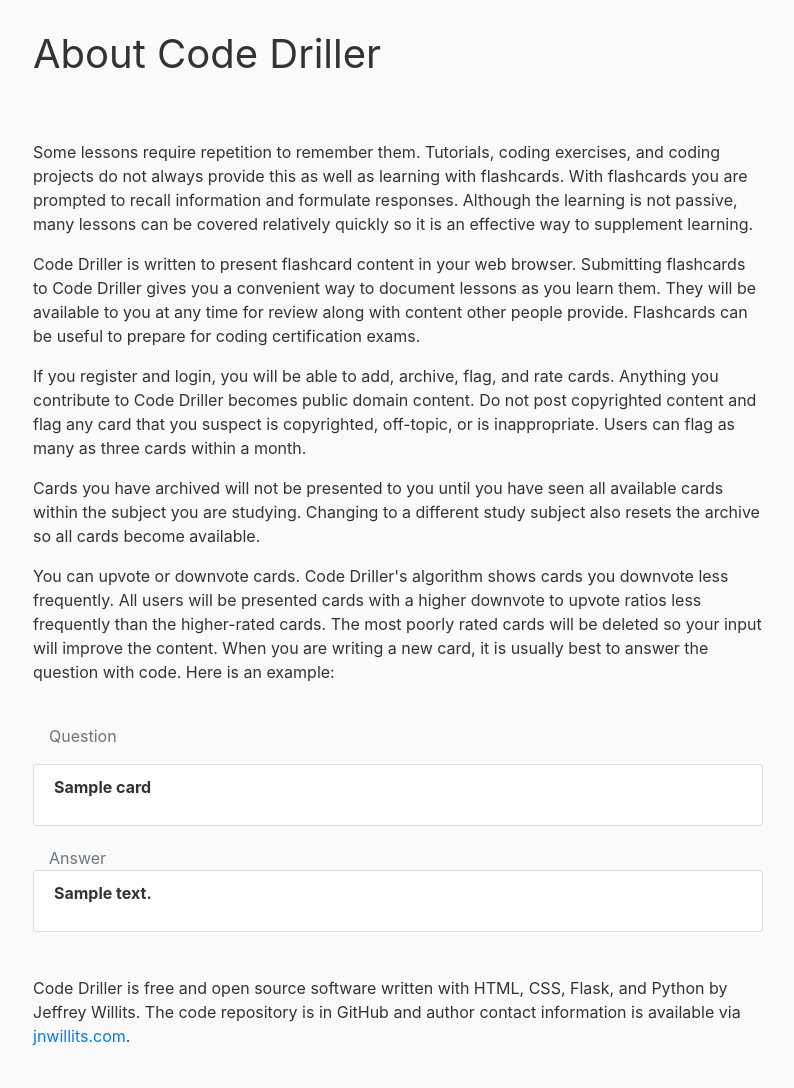
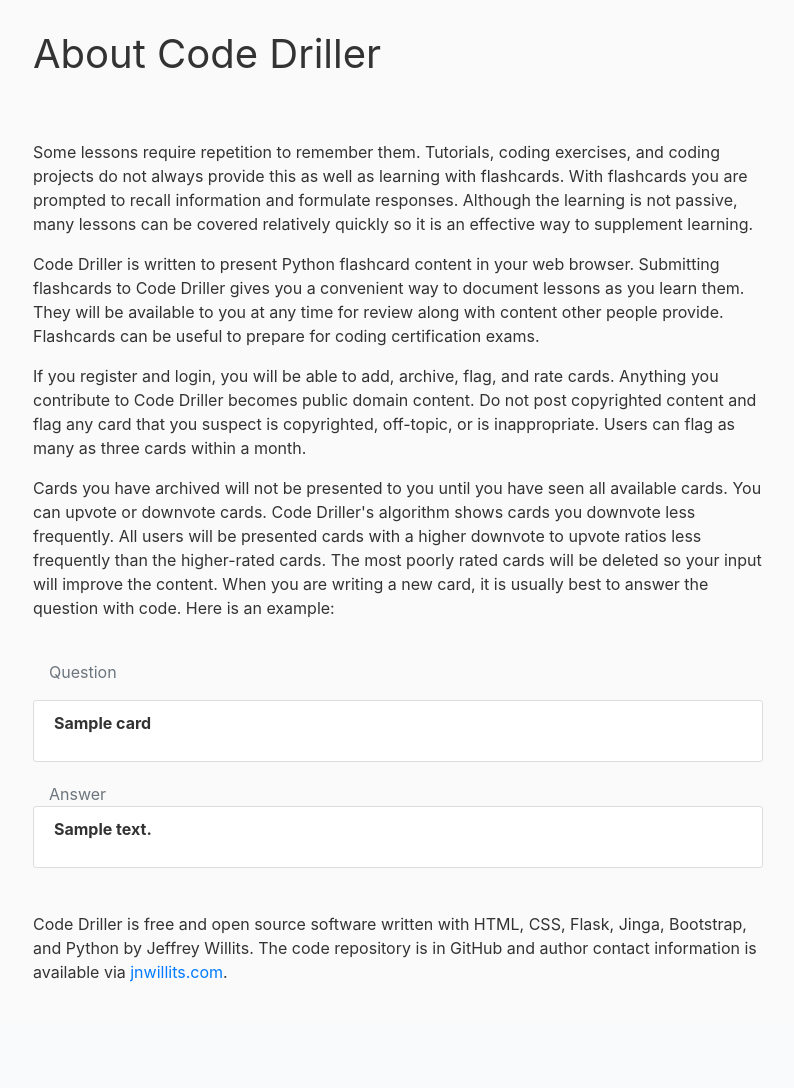
Before and after one commit to jnwillits/code-driller, a Flask app: page /about in a window 1280 px wide. Shown: the part 56-1144 px from the top of the page, without its empty margins (52-846 px from the left). After the commit the page ends 1038 px from the top, so only its background shows below. Run offline with Flask 2, Linux system fonts and the light colour scheme; tables that the repository leaves empty hold one stand-in row (values such as "Sample post"); some libraries are stand-ins or nearby versions.

Commit message:
refactoring...

```diff
--- a/codedriller/templates/about.html
+++ b/codedriller/templates/about.html
@@ -5,18 +5,16 @@
         </p>Some lessons require repetition to remember them. Tutorials, coding exercises, and coding projects do not always provide this as well
         as learning with flashcards. With flashcards you are prompted to recall information and formulate responses. Although the learning is
         not passive, many lessons can be covered relatively quickly so it is an effective way to supplement learning.</p>
-        </p>Code Driller is written to present flashcard content in your web browser. Submitting flashcards to Code Driller gives you a
+        </p>Code Driller is written to present Python flashcard content in your web browser. Submitting flashcards to Code Driller gives you a
         convenient way to document lessons as you learn them. They will be available to you at any time for review along with content other
         people provide. Flashcards can be useful to prepare for coding certification exams.</p>
         </p>If you register and login, you will be able to add, archive, flag, and rate cards. Anything you contribute to Code Driller becomes
         public domain content. Do not post copyrighted content and flag any card that you suspect is copyrighted, off-topic, or is
         inappropriate. Users can flag as many as three cards within a month.</p>
-        </p>Cards you have archived will not be presented to you until you have seen all available cards within the subject you are studying.
-        Changing to a different study subject also resets the archive so all cards become available.</p>
-        </p> You can upvote or downvote cards. Code Driller's algorithm shows cards you downvote less frequently. All users will
-        be presented cards with a higher downvote to upvote ratios less frequently than the higher-rated cards. The most poorly rated cards
-        will be deleted so your input will improve the content. When you are writing a new card, it is usually best to answer the
-        question with code. Here is an example:</p>
+        </p>Cards you have archived will not be presented to you until you have seen all available cards. You can upvote or downvote cards. Code
+        Driller's algorithm shows cards you downvote less frequently. All users will be presented cards with a higher downvote to upvote ratios
+        less frequently than the higher-rated cards. The most poorly rated cards will be deleted so your input will improve the content. When you
+        are writing a new card, it is usually best to answer the question with code. Here is an example:</p>
         <br /><p>
 
             {% for post in cards.items %}
@@ -44,12 +42,8 @@
             {% endfor %}
 
         <br />
-        <p>Code Driller is free and open source software written with HTML, CSS, Flask, and Python by Jeffrey Willits. The code repository
+        <p>Code Driller is free and open source software written with HTML, CSS, Flask, Jinga, Bootstrap, and Python by Jeffrey Willits. The code repository
         is in GitHub and author contact information is available via <a href='https://jnwillits.com/'>jnwillits.com</a>.</p>
-
-
-            <!-- Click <a href="http://www.yahoo.com">here</a> to go to yahoo. -->
-
         <br />
 
 {% endblock content %}
--- a/codedriller/templates/layout.html
+++ b/codedriller/templates/layout.html
@@ -66,10 +66,7 @@
         {% if sidebar %}
           <div class="mt-4 col-md-3">
               <div class="content-section">
-                  <p
                   <br />
-                  <p class='text-muted'>Studying: <b> {{ language }} </b>
-                  </p>
                   <p class='text-muted'>Total cards in deck: <b> {{ cards_tot }} </b>
                   </p>
 
@@ -83,7 +80,16 @@
                   </p>
 
                   <p class='text-muted'>Submitted by: <b> {{ card_submitter }} </b>
+
+                  <div class="media">
+                    <img class="rounded-circle account-img" src="{{ image_file }}">
+                  </div>
+
                   </p>
+
+
+
+
 
           </div>
           {% if show_next_btn %}
```
